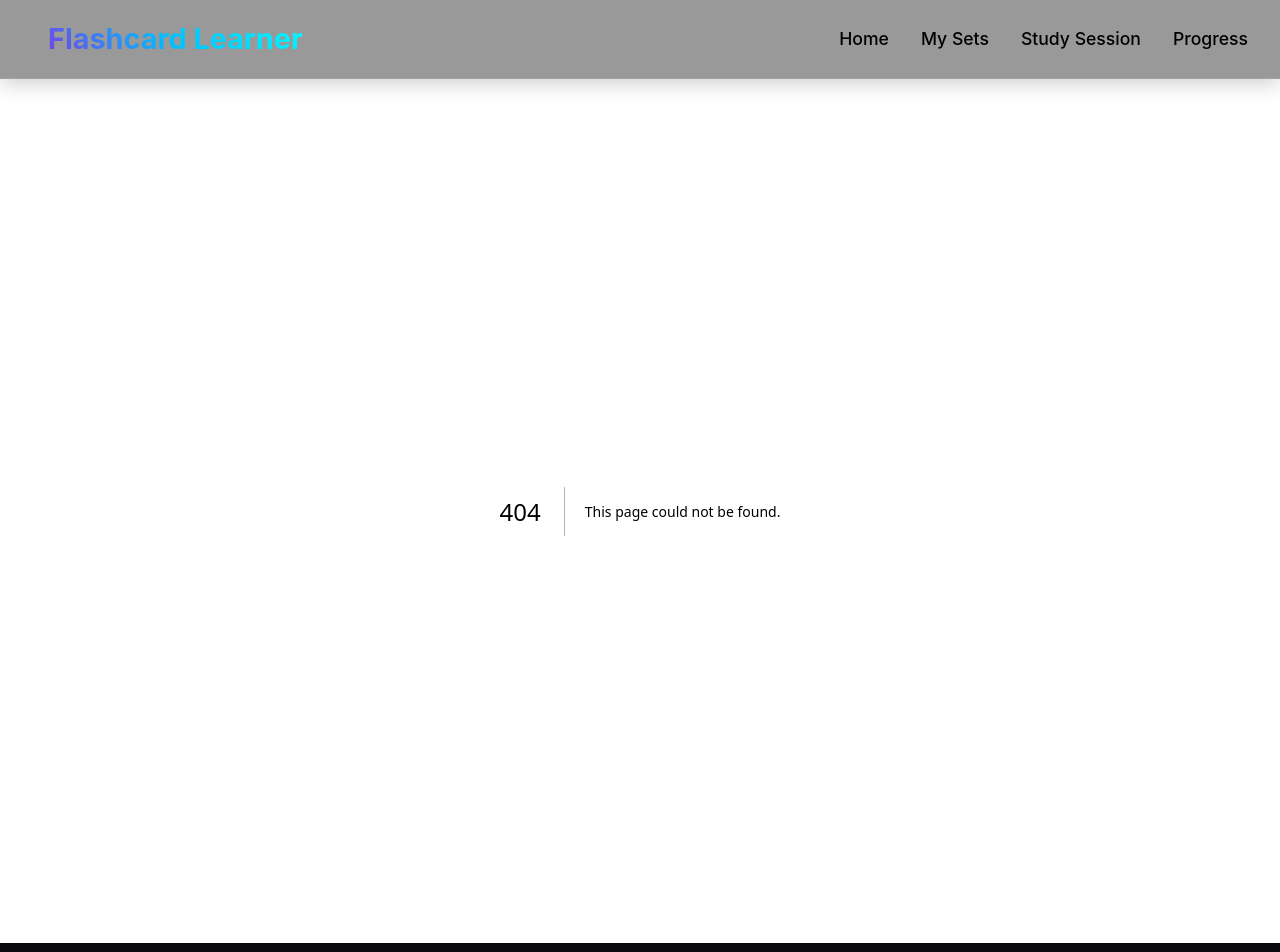
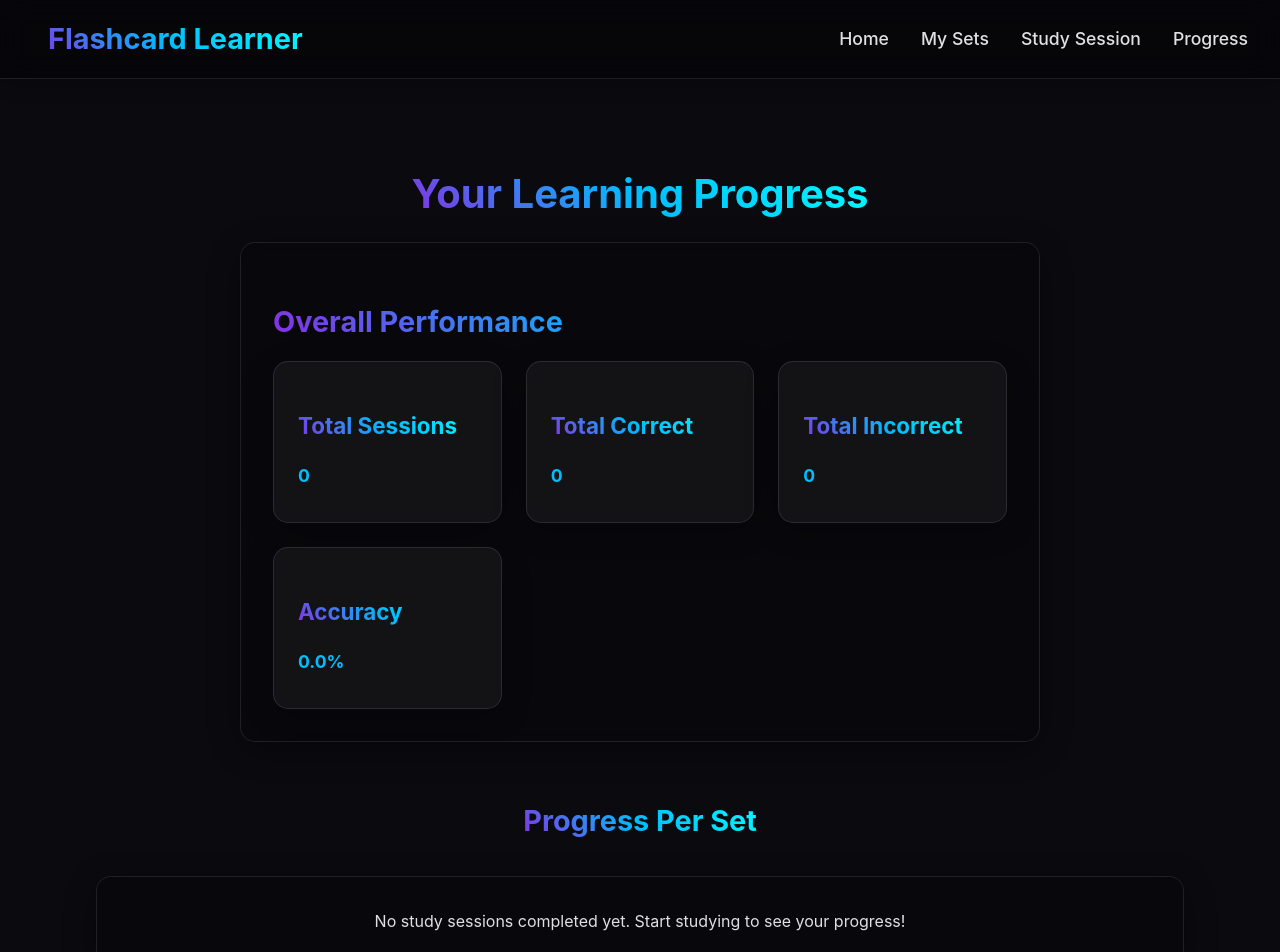
Before and after one commit to sahudevansh21/flashcard-learner-app, a Next.js app: page /progress in a window 1280 px wide. Before the commit this address had no page. Shown: the top 952 px of the page. Built offline with nearby package versions, Linux system fonts and the light colour scheme.

Commit message:
Add app/progress/page.js

```diff
--- /dev/null
+++ b/app/progress/page.js
@@ -0,0 +1,108 @@
+"use client";
+
+import { useState, useEffect } from 'react';
+
+export default function ProgressPage() {
+  const [sets, setSets] = useState([]);
+  const [progressData, setProgressData] = useState({});
+
+  useEffect(() => {
+    // Load sets to get their names
+    const storedSets = localStorage.getItem('flashcardSets');
+    if (storedSets) {
+      setSets(JSON.parse(storedSets));
+    }
+
+    // Load progress data
+    const storedProgress = localStorage.getItem('flashcardProgress');
+    if (storedProgress) {
+      setProgressData(JSON.parse(storedProgress));
+    }
+  }, []);
+
+  const calculateOverallProgress = () => {
+    let totalCorrect = 0;
+    let totalIncorrect = 0;
+    let sessionsCompleted = 0;
+
+    Object.values(progressData).forEach(data => {
+      totalCorrect += data.totalCorrect;
+      totalIncorrect += data.totalIncorrect;
+      sessionsCompleted += data.sessionsCompleted;
+    });
+
+    const totalAnswers = totalCorrect + totalIncorrect;
+    const accuracy = totalAnswers > 0 ? (totalCorrect / totalAnswers) * 100 : 0;
+
+    return { totalCorrect, totalIncorrect, sessionsCompleted, accuracy };
+  };
+
+  const overall = calculateOverallProgress();
+
+  return (
+    <div className="flex-column items-center justify-center p-6 gap-6">
+      <h1 className="text-center" style={{ fontSize: '2.5rem', background: 'var(--accent-gradient)', WebkitBackgroundClip: 'text', WebkitTextFillColor: 'transparent', marginBottom: '1rem' }}>
+        Your Learning Progress
+      </h1>
+
+      <div className="glass-card" style={{ maxWidth: '800px', width: '100%', marginBottom: '2rem' }}>
+        <h2 style={{ fontSize: '1.8rem', background: 'var(--accent-gradient)', WebkitBackgroundClip: 'text', WebkitTextFillColor: 'transparent', marginBottom: '1rem' }}>
+          Overall Performance
+        </h2>
+        <div style={{ display: 'grid', gridTemplateColumns: 'repeat(auto-fit, minmax(180px, 1fr))', gap: '1.5rem' }}>
+          <div className="stat-card glass-card" style={{backgroundColor: 'rgba(255,255,255,0.05)'}}>
+            <h3>Total Sessions</h3>
+            <p><span>{overall.sessionsCompleted}</span></p>
+          </div>
+          <div className="stat-card glass-card" style={{backgroundColor: 'rgba(255,255,255,0.05)'}}>
+            <h3>Total Correct</h3>
+            <p><span>{overall.totalCorrect}</span></p>
+          </div>
+          <div className="stat-card glass-card" style={{backgroundColor: 'rgba(255,255,255,0.05)'}}>
+            <h3>Total Incorrect</h3>
+            <p><span>{overall.totalIncorrect}</span></p>
+          </div>
+          <div className="stat-card glass-card" style={{backgroundColor: 'rgba(255,255,255,0.05)'}}>
+            <h3>Accuracy</h3>
+            <p><span>{overall.accuracy.toFixed(1)}%</span></p>
+          </div>
+        </div>
+      </div>
+
+      <h2 style={{ fontSize: '1.8rem', background: 'var(--accent-gradient)', WebkitBackgroundClip: 'text', WebkitTextFillColor: 'transparent', marginBottom: '1rem' }}>
+        Progress Per Set
+      </h2>
+
+      <div className="progress-grid">
+        {sets.length === 0 && Object.keys(progressData).length === 0 ? (
+          <p className="glass-card" style={{ gridColumn: '1 / -1', textAlign: 'center', padding: '2rem' }}>
+            No study sessions completed yet. Start studying to see your progress!
+          </p>
+        ) : (
+          sets.map(set => {
+            const setProgress = progressData[set.id] || { totalCorrect: 0, totalIncorrect: 0, sessionsCompleted: 0 };
+            const totalAnswers = setProgress.totalCorrect + setProgress.totalIncorrect;
+            const accuracy = totalAnswers > 0 ? (setProgress.totalCorrect / totalAnswers) * 100 : 0;
+
+            return (
+              <div key={set.id} className="glass-card stat-card flex-column">
+                <h3 style={{ borderBottom: '1px solid var(--border-color)', paddingBottom: '0.5rem', marginBottom: '0.8rem' }}>
+                  {set.name}
+                </h3>
+                <p>Sessions: <span>{setProgress.sessionsCompleted}</span></p>
+                <p>Correct: <span>{setProgress.totalCorrect}</span></p>
+                <p>Incorrect: <span>{setProgress.totalIncorrect}</span></p>
+                <p>Accuracy: <span style={{ color: accuracy >= 70 ? '#50cd50' : accuracy >= 40 ? '#f0ad4e' : '#ff6347' }}>{accuracy.toFixed(1)}%</span></p>
+              </div>
+            );
+          })
+        )}
+        {sets.length > 0 && Object.keys(progressData).length === 0 && (
+            <p className="glass-card" style={{ gridColumn: '1 / -1', textAlign: 'center', padding: '2rem' }}>
+                You have sets, but no study sessions have been completed yet.
+            </p>
+        )}
+      </div>
+    </div>
+  );
+}
```
